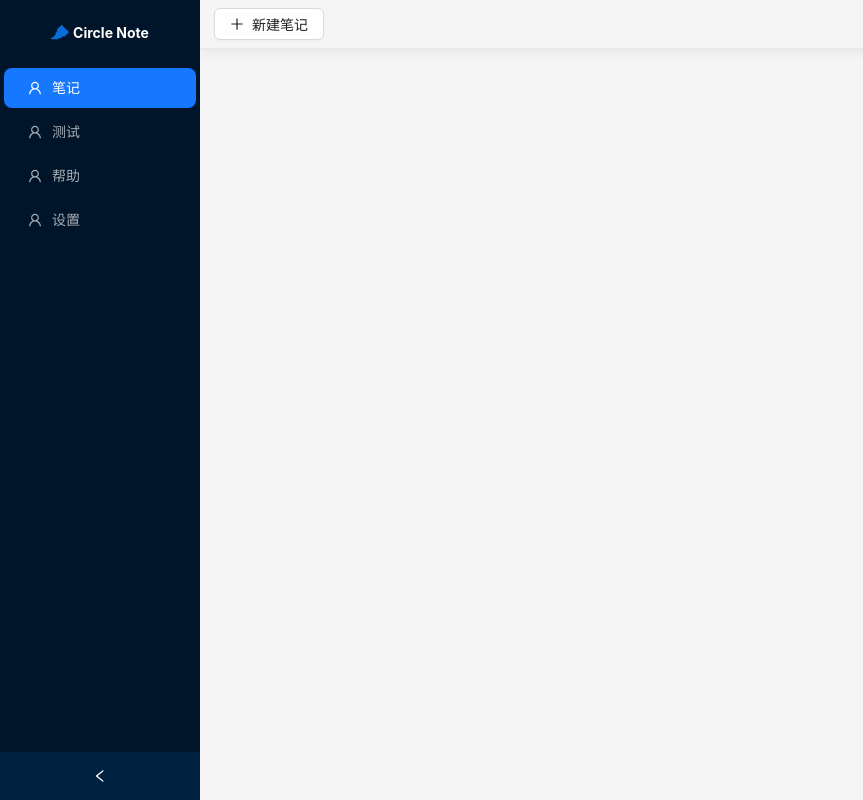
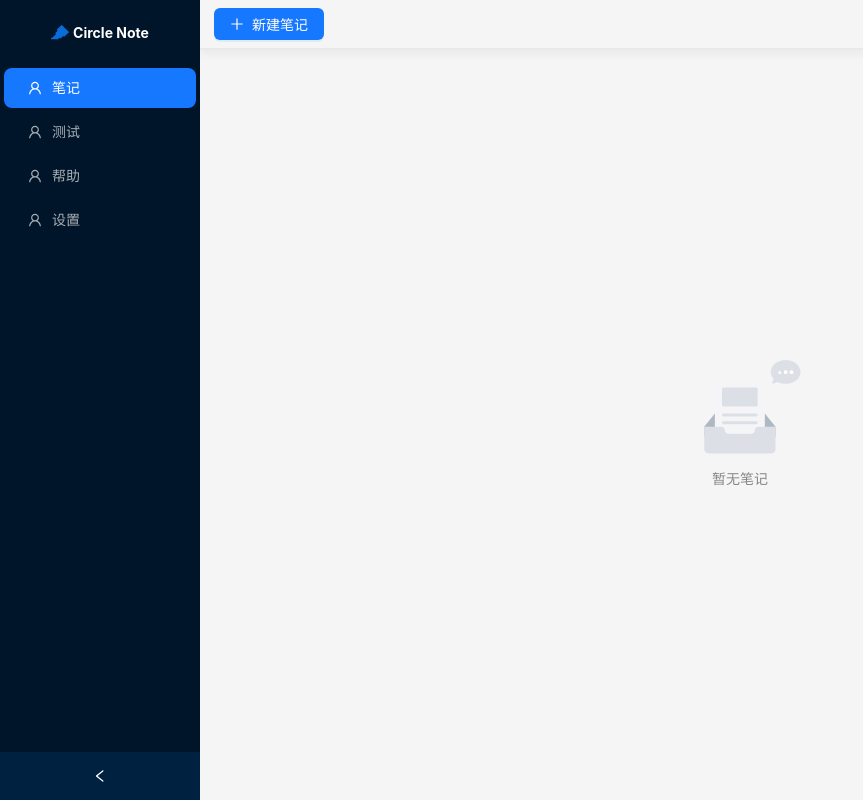
Before and after one commit to Circkoooooo/note-app, a React app: page /home in a window 1280 px wide. Shown: the whole page, without its empty margins (0-863 px from the left). Built offline with nearby package versions, Linux system fonts and the light colour scheme.

Commit message:
fix: add Empty

```diff
--- a/src/configs/siderRouterConfigs.tsx
+++ b/src/configs/siderRouterConfigs.tsx
@@ -1,7 +1,21 @@
+import { Empty } from 'antd'
 import { RouteProps } from 'react-router-dom'
 import { UserOutlined } from '@ant-design/icons'
 import Note from '../views/Note/Note'
 
+const EmptyPage = () => {
+	return (
+		<Empty
+			description='暂无内容'
+			style={{
+				flex: 1,
+				display: 'flex',
+				flexDirection: 'column',
+				justifyContent: 'center',
+			}}
+		/>
+	)
+}
 const siderRouterConfigs: {
 	[key: string]: any
 	route: RouteProps
@@ -22,7 +36,7 @@ const siderRouterConfigs: {
 		label: '测试',
 		route: {
 			path: 'test',
-			element: <div>ozmxzckz c</div>,
+			element: <EmptyPage />,
 		},
 	},
 	{
@@ -31,7 +45,7 @@ const siderRouterConfigs: {
 		label: '帮助',
 		route: {
 			path: 'help',
-			element: <div>t5555</div>,
+			element: <EmptyPage />,
 		},
 	},
 	{
@@ -40,7 +54,7 @@ const siderRouterConfigs: {
 		label: '设置',
 		route: {
 			path: 'setting',
-			element: <div>123213</div>,
+			element: <EmptyPage />,
 		},
 	},
 ]
--- a/src/pages/Home.tsx
+++ b/src/pages/Home.tsx
@@ -50,6 +50,8 @@ export default function Home() {
 			<Layout className='site-layout'>
 				<Content
 					style={{
+						display: 'flex',
+						flexDirection: 'column',
 						minHeight: 280,
 						overflow: 'auto',
 					}}
--- a/src/views/Note/Note.tsx
+++ b/src/views/Note/Note.tsx
@@ -1,5 +1,5 @@
 import { v4 } from 'uuid'
-import { Button, Input, Modal } from 'antd'
+import { Button, Empty, Input, Modal } from 'antd'
 import { PlusOutlined } from '@ant-design/icons'
 import { useContext, useEffect, useState } from 'react'
 import MenuGroup from '../../components/MenuGroup/MenuGroup'
@@ -65,14 +65,30 @@ const Note = () => {
 	return (
 		<>
 			<MenuGroup elementSpace={8} split={[1]}>
-				<Button icon={<PlusOutlined />} onClick={newNote}>
+				<Button
+					icon={<PlusOutlined />}
+					onClick={newNote}
+					type='primary'
+				>
 					新建笔记
 				</Button>
 			</MenuGroup>
-			<NoteList
-				notes={notes}
-				onSelectNote={(note) => routerToPreview(note)}
-			/>
+			{notes.length === 0 ? (
+				<Empty
+					description='暂无笔记'
+					style={{
+						flex: 1,
+						display: 'flex',
+						flexDirection: 'column',
+						justifyContent: 'center',
+					}}
+				/>
+			) : (
+				<NoteList
+					notes={notes}
+					onSelectNote={(note) => routerToPreview(note)}
+				/>
+			)}
 			<Modal
 				title='新笔记标题'
 				open={isModalOpen}
```
